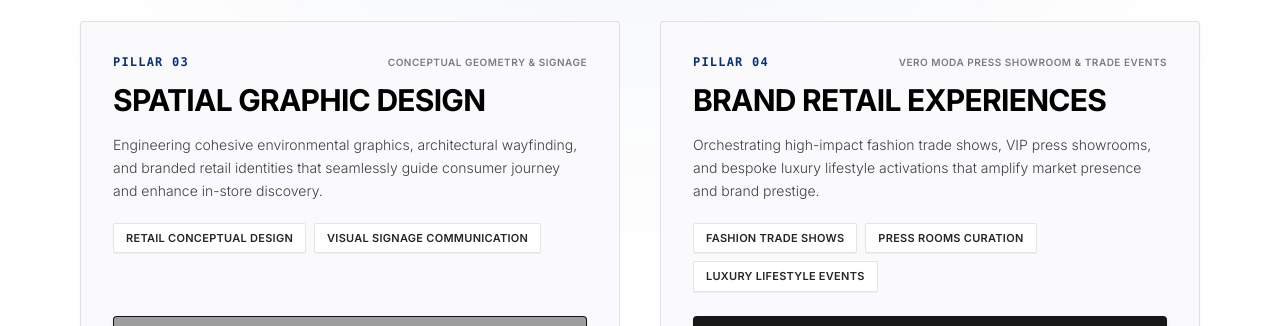
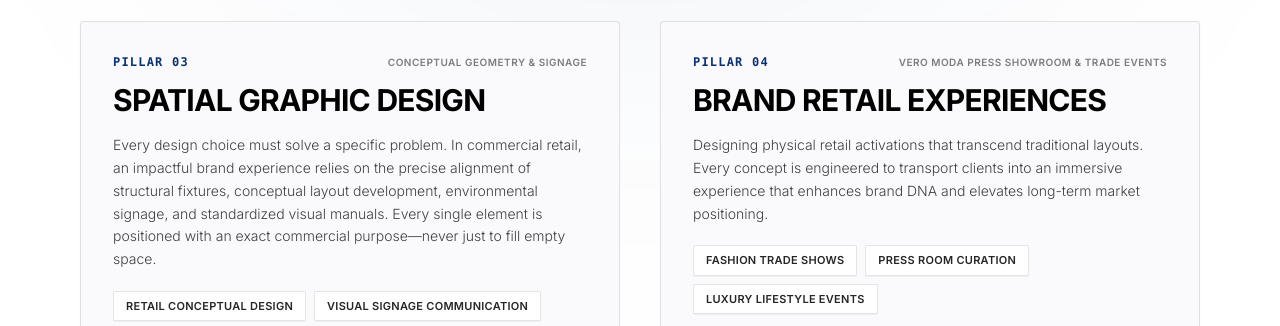
Before and after one commit to phinix99/Nuno-Rosa-Portfolio, a React (Vite) app: page / in a window 1280 px wide. Shown: the part 2700-3026 px from the top of the page. Built offline with nearby package versions, Linux system fonts and the light colour scheme; grey boxes are pictures that could not be loaded.

Commit message:
Add custom descriptions for Spatial Graphic Design and Brand Retail Experiences pillars

```diff
--- a/src/components/PortfolioHighlights.tsx
+++ b/src/components/PortfolioHighlights.tsx
@@ -48,7 +48,7 @@ const pillars: Pillar[] = [
     id: 'p3',
     num: '03',
     title: 'Spatial Graphic Design',
-    description: "Engineering cohesive environmental graphics, architectural wayfinding, and branded retail identities that seamlessly guide consumer journey and enhance in-store discovery.",
+    description: "Every design choice must solve a specific problem. In commercial retail, an impactful brand experience relies on the precise alignment of structural fixtures, conceptual layout development, environmental signage, and standardized visual manuals. Every single element is positioned with an exact commercial purpose—never just to fill empty space.",
     subDisciplines: [
       { name: 'Retail Conceptual Design', slug: 'conceptual-design' },
       { name: 'Visual Signage Communication', slug: 'visual-signage' }
@@ -62,10 +62,10 @@ const pillars: Pillar[] = [
     id: 'p4',
     num: '04',
     title: 'Brand Retail Experiences',
-    description: "Orchestrating high-impact fashion trade shows, VIP press showrooms, and bespoke luxury lifestyle activations that amplify market presence and brand prestige.",
+    description: "Designing physical retail activations that transcend traditional layouts. Every concept is engineered to transport clients into an immersive experience that enhances brand DNA and elevates long-term market positioning.",
     subDisciplines: [
       { name: 'Fashion Trade Shows', slug: 'events-exhibitions' },
-      { name: 'Press Rooms Curation', slug: 'events-exhibitions' },
+      { name: 'Press Room Curation', slug: 'events-exhibitions' },
       { name: 'Luxury Lifestyle Events', slug: 'events-exhibitions' }
     ],
     primarySlug: 'events-exhibitions',
```
